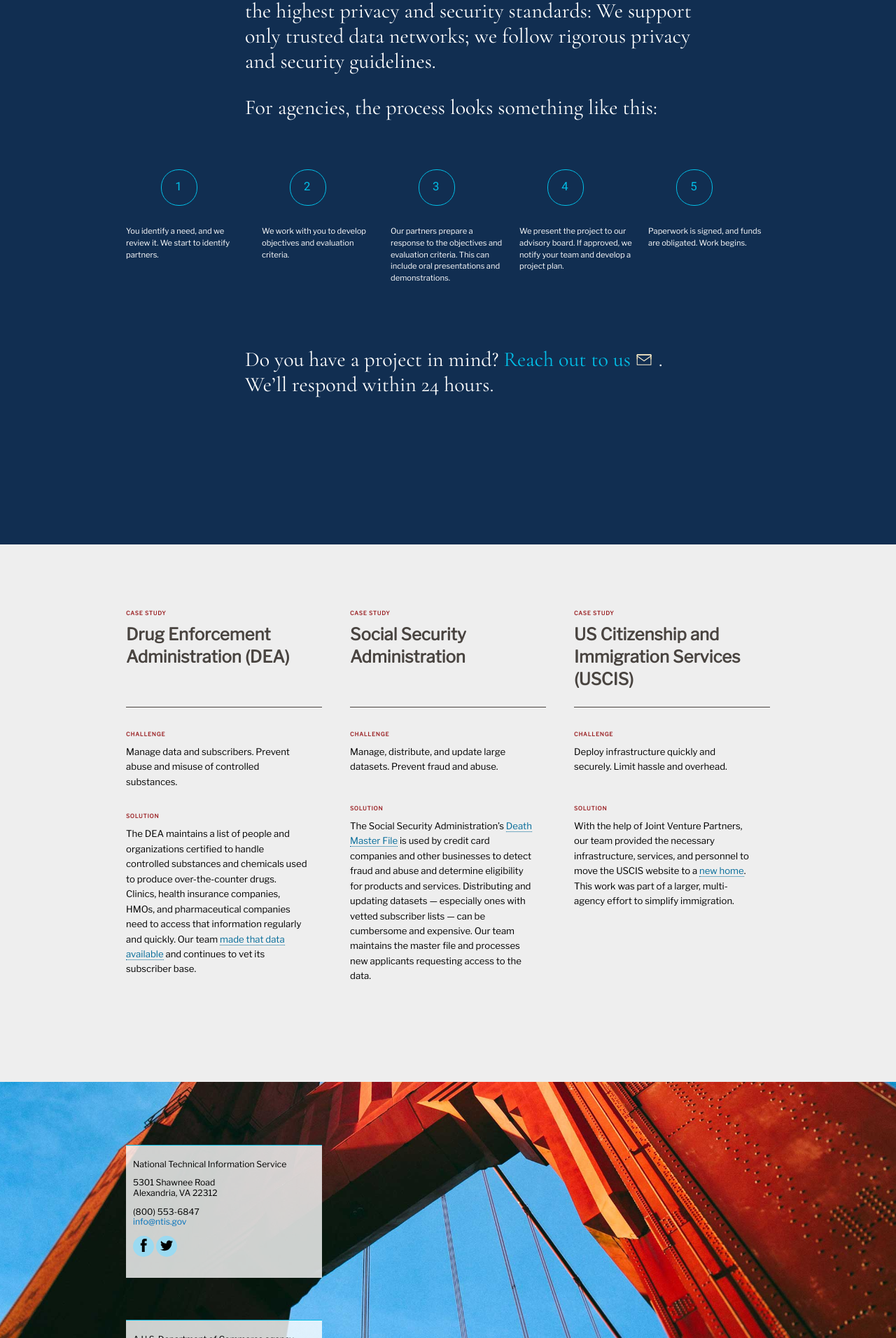
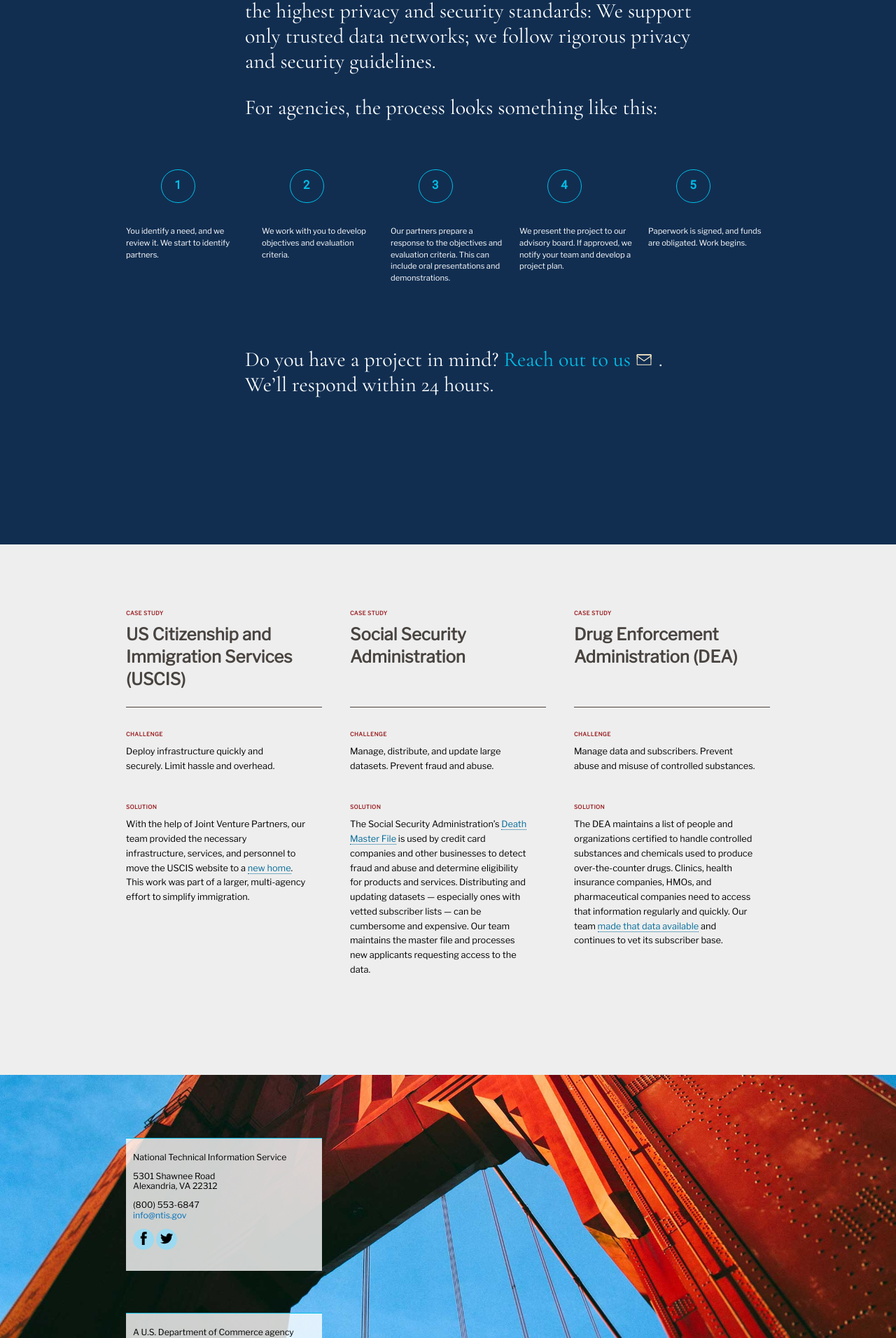
Before and after one commit to 18F/ntis-gov, a Jekyll site: the page built from our_work/index.md, in a window 1280 px wide. Shown: the part 1668-3580 px from the top of the page at 70% size. Built offline with Jekyll 4.4.1, drawn with Linux system fonts in a browser that asks for light colours.

Commit message:
created case study post jekyll template

```diff
--- a/_includes/case-studies.html
+++ b/_includes/case-studies.html
@@ -1,10 +1,17 @@
-<div class="container-fluid">
+
+<div class="container-fluid gray-warm-lightest">
   <div class="container case-studies">
-    <section>
-      <h3>Case study title</h3>
-      <p>
-        Lorem ipsum dolor sit amet consecteteur. Duis autem quid nostrum adipiscing.
-      </p>
-    </section>
+    {% for case in site.posts %}
+      <section>
+        <p class="eyebrow">Case study</p>
+        <h3>{{ case.case-title }}</h3>
+        <p class="eyebrow">Challenge</p>
+        <p>
+          {{ case.case-challenge }}
+        </p>
+        <p class="eyebrow">Solution</p>
+        {{ case.content }}
+      </section>
+    {% endfor %}
   </div>
 </div>
--- a/_layouts/casestudy.html
+++ b/_layouts/casestudy.html
@@ -6,51 +6,8 @@
   </section>
 </div>
 
-<div class="container-fluid gray-warm-lightest">
-  <div class="container case-studies">
 
-    <section>
-      <p class="eyebrow">Case study</p>
-      <h3>Drug Enforcement Administration (DEA)</h3>
-      <p class="eyebrow">Challenge</p>
-      <p>
-        Manage data and subscribers. Prevent abuse and misuse of controlled substances.
-      </p>
-      <p class="eyebrow">Solution</p>
-      <p>
-        The DEA maintains a list of people and organizations certified to handle controlled substances and chemicals used to produce over-the-counter drugs. Clinics, health insurance companies, HMOs, and pharmaceutical companies need to access that information regularly and quickly. Our team <a href="www.ntis.gov/products/dea/">made that data available</a> and continues to vet its subscriber base.
-      </p>
-    </section>
-
-    <section>
-      <p class="eyebrow">Case study</p>
-      <h3>Social Security Administration</h3>
-      <p class="eyebrow">Challenge</p>
-      <p>
-        Manage, distribute, and update large datasets. Prevent fraud and abuse.
-      </p>
-      <p class="eyebrow">Solution</p>
-      <p>
-        The Social Security Administration’s <a href="https://dmf.ntis.gov/">Death Master File</a> is used by credit card companies and other businesses to detect fraud and abuse and determine eligibility for products and services. Distributing and updating datasets — especially ones with vetted subscriber lists — can be cumbersome and expensive. Our team maintains the master file and processes new applicants requesting access to the data.
-      </p>
-    </section>
-
-    <section>
-      <p class="eyebrow">Case study</p>
-      <h3>US Citizenship and Immigration Services (USCIS)</h3>
-      <p class="eyebrow">Challenge</p>
-      <p>
-        Deploy infrastructure quickly and securely. Limit hassle and overhead.
-      </p>
-      <p class="eyebrow">Solution</p>
-      <p>
-        With the help of Joint Venture Partners, our team provided the necessary infrastructure, services, and personnel to move the USCIS website to a <a href="https://my.uscis.gov/">new home</a>. This work was part of a larger, multi-agency effort to simplify immigration.
-      </p>
-    </section>
-
-
-  </div>
-</div>
+{% include case-studies.html %}
 
 
 {% include footer.html %}
--- a/css/main.scss
+++ b/css/main.scss
@@ -172,7 +172,6 @@
   min-height: 480px;
 }
 .program-info {
-  // background-color: $primary-darkest;
   padding-bottom: 180px;
   z-index: 1;
   height: auto;
@@ -180,12 +179,13 @@
 }
 .case-studies {
   display: flex;
-  flex-direction: row;
+  flex-flow: row wrap;
   padding: 60px 0 120px 0;
+  height: auto;
+  overflow: hidden;
 }
 .case-studies section {
   align-items: stretch;
-  // padding: 20px;
   flex-basis: 33.33%;
 }
 /* ------------------------------
@@ -226,7 +226,6 @@
 nav ul li a.active {
   border-bottom: 3px solid #fff;
   color: #fff;
-  // color: $primary-alt-light;
 }
 nav ul li:first-child {
   flex-grow: 2;
@@ -294,10 +293,8 @@
   margin: 15px 0 15px 170px;
   color: $gray-cool-light;
 }
-.case-studies section h3, .case-studies section p {
-}
+// Styles for 3-col case studies
 .case-studies section h3 {
-  // margin-bottom: .825em;
   min-height: 5em;
   align-self: flex-start;
   font: 600 1.5em/1.325 $sans-serif;
@@ -305,73 +302,68 @@
   padding-bottom: .5em;
   margin-bottom: 1em;
   border-bottom: 1px solid $gray-warm-dark;
+  -webkit-font-smoothing: antialiased;
 }
 .case-studies section p {
-  font-size: .825em;
+  font-size: .8em;
+  font-weight: 400;
   line-height: 1.625;
   margin-bottom: 1.5em;
   min-height: 4em;
   align-self: flex-start;
   word-wrap: break-word;
   padding-right: 20px;
-  // color: $gray-warm-dark;
+  -webkit-font-smoothing: antialiased;
+
 }
 .case-studies section p.eyebrow {
   text-transform: uppercase;
   font-size: .5em;
   font-weight: 600;
-  letter-spacing: .1em;
+  letter-spacing: .05em;
   margin-bottom: .625em;
   min-height: 2em;
   display: block;
   margin-top: 4em;
   color: $secondary-darkest;
 }
+// Styles for 1-col case studies
 // .program-info.primary-alt-darkest section h3 {
-//   max-width: 360px;
+//   font-size: 1.625em;
+//   font-weight: 300;
+//   margin: 150px 0 60px 170px;
+//   color: #fff;
+//   position: relative;
+//   padding-top: 30px;
+//   -webkit-font-smoothing: antialiased;
+//   text-rendering: optimizeLegibility;
 // }
-.program-info.primary-alt-darkest section h3 {
-  font-size: 1.625em;
-  font-weight: 300;
-  // font: 400 1em/2.25 $sans-serif;
-  // letter-spacing: .05em;
-  margin: 150px 0 60px 170px;
-  color: #fff;
-  position: relative;
-  padding-top: 30px;
-  -webkit-font-smoothing: antialiased;
-  text-rendering: optimizeLegibility;
-}
-.program-info.primary-alt-darkest section h3:before {
-  content: "";
-  background-color: $primary-alt-light;
-  position: absolute;
-  top: 0;
-  left: 0;
-  height: 2px;
-  width: 60px;
-}
-.program-info.primary-alt-darkest section h3 span.sm-subhead {
-  display: block;
-  color: $primary-alt-light;
-}
-// .program-info.primary-alt-darkest section h4:first-child {
-  // margin-top: 15px;
+// .program-info.primary-alt-darkest section h3:before {
+//   content: "";
+//   background-color: $primary-alt-light;
+//   position: absolute;
+//   top: 0;
+//   left: 0;
+//   height: 2px;
+//   width: 60px;
 // }
-.program-info.primary-alt-darkest section p.eyebrow {
-  font-family: $sans-serif;
-  text-transform: uppercase;
-  font-size: .625em;
-  font-weight: 600;
-  letter-spacing: .1em;
-  padding: 15px 0;
-  color: $primary-alt-light;
-  // margin-bottom: .625em;
-}
-.program-info.primary-alt-darkest section a {
-  color: $gold-lighter;
-  border-bottom: 1px solid $gold-lighter;
-}
+// .program-info.primary-alt-darkest section h3 span.sm-subhead {
+//   display: block;
+//   color: $primary-alt-light;
+// }
+// .program-info.primary-alt-darkest section p.eyebrow {
+//   font-family: $sans-serif;
+//   text-transform: uppercase;
+//   font-size: .625em;
+//   font-weight: 600;
+//   letter-spacing: .1em;
+//   padding: 15px 0;
+//   color: $primary-alt-light;
+// }
+// .program-info.primary-alt-darkest section a {
+//   color: $gold-lighter;
+//   border-bottom: 1px solid $gold-lighter;
+// }
 address p {
   margin-bottom: 12px;
 }
@@ -430,6 +422,7 @@
 .program-info a:hover.button {
   color: #fff;
 }
+// Styles for 3-col case studies
 .case-studies a {
   color: $primary-alt-darkest;
   font-weight: 500;
@@ -475,7 +468,6 @@
   // }
   #homepage, #about-us, #our-work, #partner  {
     background: url(../images/bridge-bg-sm.jpg) no-repeat center 0 fixed;
-    // background-size: auto;
   }
   nav, section, footer, .container {
     width: calc(100% - 20px);
@@ -522,7 +514,6 @@
   }
   nav ul li a {
     min-height: 40px;
-    // padding-left: 20px;
     padding: 10px 0 0 20px;
     background: none;
   }
@@ -534,14 +525,6 @@
     background: url(../images/arrow.svg) left 15px no-repeat;
     border-bottom: 1px solid #fff;
   }
-  // #our-work .program-info ol {
-    // flex-direction: column;
-    // display: flex;
-    // counter-reset: li;
-    // list-style:none;
-    // margin-top: 20px;
-    // margin-bottom: 90px;
-  // }
   .program-info h3 {
     margin-left: 10px;
   }
@@ -552,14 +535,14 @@
   .program-info p, .program-info ul li, .program-info ol li {
     font-size: 1.5em;
     font-weight: 500;
-    letter-spacing: .02em;
+    letter-spacing: normal;
     hyphens: auto;
   }
   .program-info a.button {
     margin-left: 10px;
   }
 }
-@media (min-width: 960px) {
+@media (min-width: 800px) { // styles for enhanced process
   #our-work .program-info ol {
     display: flex;
     flex-direction: row;
@@ -592,16 +575,16 @@
     counter-increment: li;
     top: 20px;
     left: 50px;
-    font-size: 1.5em;
-    font-family: 'Roboto Mono', Arial, monospace;
+    // font-size: 1.5em;
+    font: 700 1.5em/1.5 'Roboto Mono', Arial, monospace;
     border: 1px solid $primary-alt;
     color: $primary-alt;
     // background-color: $primary-darker;
-    width: 31px;
-    height: 40px;
-    border-radius: 25px;
-    padding-left: 19px;
-    padding-top: 10px;
+    width: 29px;
+    height: 38px;
+    border-radius: 26px;
+    padding-left: 18px;
+    padding-top: 8px;
   }
 }
 @media (max-width: 960px) {
@@ -609,9 +592,3 @@
     margin-left: 12px;
   }
 }
-
-// @media (min-width: 2561px) {
-//   #homepage, #about-us, #our-work, #partner {
-//     background-size: cover;
-//   }
-// }
```
Also changed, not shown: _drafts/2016-09-24-USCIS.md (added, +8 -0 lines), _layouts/case.html (added, +11 -0 lines), _posts/2016-09-24-DEA.md (added, +8 -0 lines), _posts/2016-09-24-Social-Security.md (added, +8 -0 lines), _posts/2016-09-24-USCIS.md (added, +8 -0 lines).
